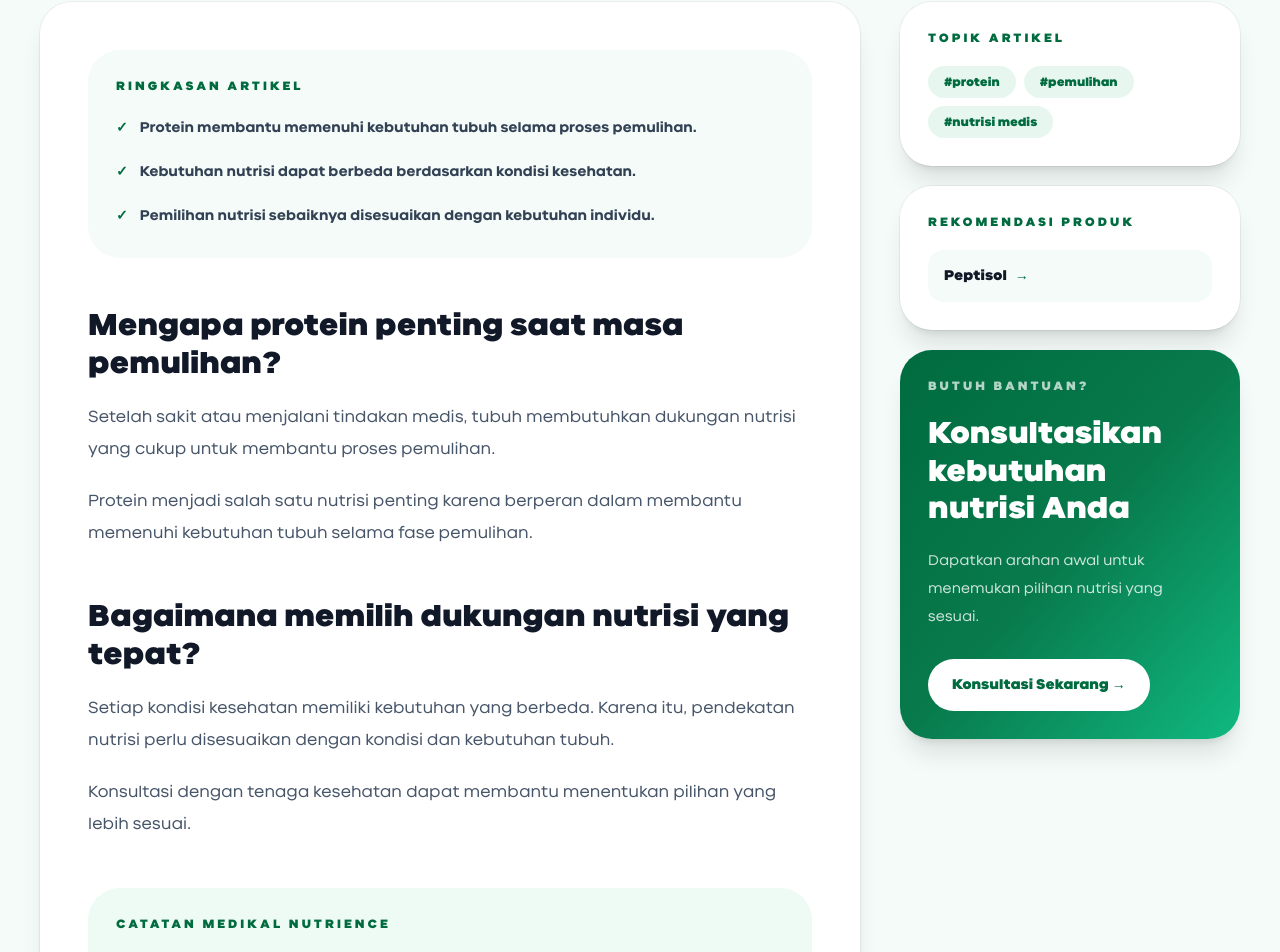
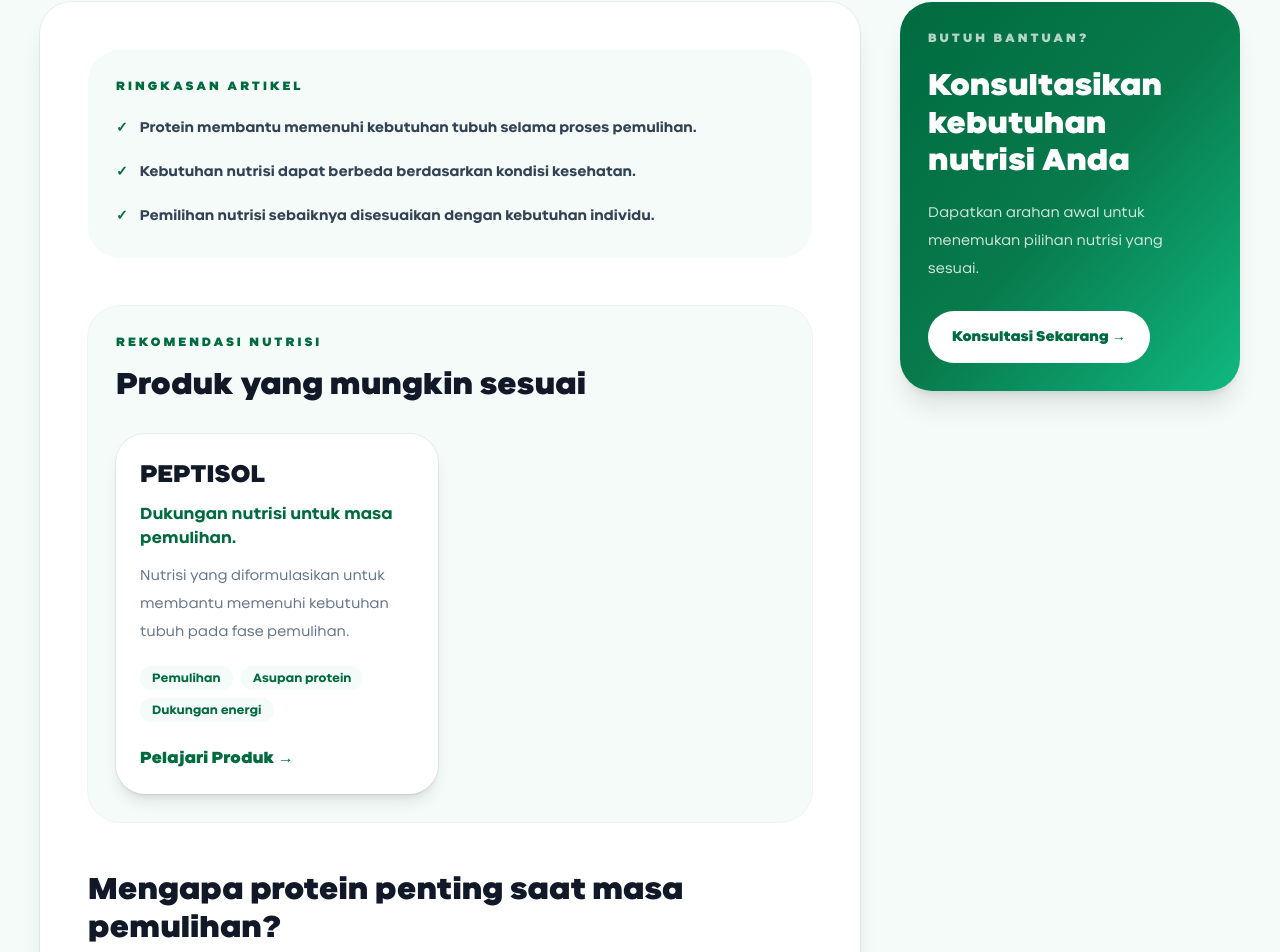
Before and after one commit to dickyendra07/medikal-nutrience, a Next.js app: page /artikel/pentingnya-protein-saat-masa-pemulihan in a window 1280 px wide. Shown: the part 1264-2216 px from the top of the page. Built offline with nearby package versions, Linux system fonts and the light colour scheme.

Commit message:
Add product recommendation layer to article pages

```diff
--- a/src/components/pages/articles/ArticleDetailPage.tsx
+++ b/src/components/pages/articles/ArticleDetailPage.tsx
@@ -1,5 +1,6 @@
 import { Navbar } from "@/components/layout/Navbar";
 import { Footer } from "@/components/layout/Footer";
+import { ArticleProductRecommendation } from "@/components/pages/articles/ArticleProductRecommendation";
 import { articles, type Article } from "@/data/articles";
 
 export function ArticleDetailPage({
@@ -7,37 +8,33 @@ export function ArticleDetailPage({
 }: {
   article: Article;
 }) {
+
   const relatedArticles = articles
     .filter((item) => item.slug !== article.slug)
     .map((item) => {
 
       const sameCategory =
-        item.category === article.category
-          ? 5
-          : 0;
-
+        item.category === article.category ? 5 : 0;
 
       const sharedTags =
         item.tags.filter((tag) =>
           article.tags.includes(tag)
         ).length * 3;
 
-
       const sharedProducts =
-        (item.relatedProducts ?? []).filter((product) =>
+        item.relatedProducts?.filter((product) =>
           article.relatedProducts?.includes(product)
-        ).length * 4;
+        ).length
+        ? 4
+        : 0;
 
 
       const popularityBonus =
-        item.popular
-          ? 1
-          : 0;
+        item.popular ? 1 : 0;
 
 
       return {
         article: item,
-
         score:
           sameCategory +
           sharedTags +
@@ -54,6 +51,7 @@ export function ArticleDetailPage({
     )
     .slice(0, 3);
 
+
   return (
     <>
       <Navbar />
@@ -65,31 +63,33 @@ export function ArticleDetailPage({
           <div className="absolute left-[-180px] top-[-180px] h-[420px] w-[420px] rounded-full bg-[#d9f3e8]" />
           <div className="absolute right-[-150px] top-20 h-[420px] w-[420px] rounded-full bg-[#c6f1df]" />
 
+
           <div className="relative mx-auto max-w-[1280px]">
+
 
             <div className="max-w-5xl reveal-left">
 
-              <nav
-                aria-label="Breadcrumb"
-                className="mb-8 flex flex-wrap items-center gap-2 text-sm font-bold text-[#64748b]"
-              >
-                <a
-                  href="/"
-                  className="transition hover:text-[#006b3f]"
-                >
-                  Home
-                </a>
+              <nav className="
+              mb-8
+              flex
+              flex-wrap
+              items-center
+              gap-2
+              text-sm
+              font-bold
+              text-[#64748b]
+              ">
+                <span>
+                  Beranda
+                </span>
 
                 <span>
                   →
                 </span>
 
-                <a
-                  href="/artikel"
-                  className="transition hover:text-[#006b3f]"
-                >
+                <span>
                   Artikel
-                </a>
+                </span>
 
                 <span>
                   →
@@ -98,6 +98,7 @@ export function ArticleDetailPage({
                 <span className="text-[#006b3f]">
                   {article.category}
                 </span>
+
               </nav>
 
 
@@ -154,6 +155,7 @@ export function ArticleDetailPage({
                         key={item}
                         className="flex gap-3 text-sm font-bold leading-7 text-[#334155]"
                       >
+
                         <span className="text-[#006b3f]">
                           ✓
                         </span>
@@ -168,11 +170,19 @@ export function ArticleDetailPage({
                 </div>
 
 
+                {article.relatedProducts?.length ? (
+                  <ArticleProductRecommendation
+                    products={article.relatedProducts}
+                  />
+                ) : null}
+
+
 
                 <div className="mt-12 space-y-12">
 
 
                   {article.content.map((section)=>(
+
                     <section key={section.heading}>
 
                       <h2 className="text-2xl font-black leading-tight text-[#111827] md:text-3xl">
@@ -183,31 +193,19 @@ export function ArticleDetailPage({
                       <div className="mt-5 space-y-5 text-base leading-8 text-[#475569]">
 
                         {section.paragraphs.map((paragraph)=>(
+
                           <p key={paragraph}>
                             {paragraph}
                           </p>
+
                         ))}
 
                       </div>
 
                     </section>
+
                   ))}
 
-
-                </div>
-
-
-
-                <div className="mt-12 rounded-[2rem] bg-[#eefaf4] p-7">
-
-                  <p className="text-xs font-black uppercase tracking-[0.25em] text-[#006b3f]">
-                    Catatan Medikal Nutrience
-                  </p>
-
-                  <p className="mt-4 text-sm leading-7 text-[#475569]">
-                    Informasi dalam artikel ini bersifat edukasi dan tidak
-                    menggantikan konsultasi langsung dengan tenaga kesehatan.
-                  </p>
 
                 </div>
 
@@ -216,66 +214,7 @@ export function ArticleDetailPage({
 
 
 
-              <aside className="space-y-5 lg:sticky lg:top-28 lg:h-fit">
-
-
-                <div className="rounded-[2rem] bg-white p-7 shadow-xl ring-1 ring-black/5">
-
-                  <p className="text-xs font-black uppercase tracking-[0.25em] text-[#006b3f]">
-                    Topik Artikel
-                  </p>
-
-
-                  <div className="mt-5 flex flex-wrap gap-2">
-
-                    {article.tags.map((tag)=>(
-                      <span
-                        key={tag}
-                        className="rounded-full bg-[#e7f7ef] px-4 py-2 text-xs font-black text-[#006b3f]"
-                      >
-                        #{tag}
-                      </span>
-                    ))}
-
-                  </div>
-
-                </div>
-
-
-
-                {article.relatedProducts?.length ? (
-
-                  <div className="rounded-[2rem] bg-white p-7 shadow-xl ring-1 ring-black/5">
-
-                    <p className="text-xs font-black uppercase tracking-[0.25em] text-[#006b3f]">
-                      Rekomendasi Produk
-                    </p>
-
-
-                    <div className="mt-5 space-y-3">
-
-                      {article.relatedProducts.map((product)=>(
-                        <a
-                          key={product}
-                          href="/produk"
-                          className="block rounded-2xl bg-[#f4fbf8] p-4 text-sm font-black text-[#111827] transition hover:bg-[#e7f7ef]"
-                        >
-                          {product}
-                          <span className="ml-2 text-[#006b3f]">
-                            →
-                          </span>
-                        </a>
-                      ))}
-
-                    </div>
-
-                  </div>
-
-                ) : null}
-
-
-
-                <div className="rounded-[2rem] bg-gradient-to-br from-[#006b3f] via-[#087a4c] to-[#10b981] p-7 text-white shadow-xl">
+              <aside className="sticky top-28 h-fit rounded-[2rem] bg-gradient-to-br from-[#006b3f] via-[#087a4c] to-[#10b981] p-7 text-white shadow-xl">
 
                 <p className="text-xs font-black uppercase tracking-[0.25em] text-white/70">
                   Butuh Bantuan?
@@ -299,10 +238,6 @@ export function ArticleDetailPage({
                   Konsultasi Sekarang →
                 </a>
 
-
-                </div>
-
-
               </aside>
 
 
@@ -311,40 +246,38 @@ export function ArticleDetailPage({
 
           </div>
 
+
         </section>
 
 
 
         {relatedArticles.length ? (
 
-          <section className="px-5 pb-20 lg:px-10">
+          <section className="px-5 pb-24 lg:px-10">
 
             <div className="mx-auto max-w-[1280px]">
 
-              <p className="text-xs font-black uppercase tracking-[0.3em] text-[#006b3f]">
-                Related Reading
-              </p>
-
-
-              <h2 className="mt-4 text-4xl font-black text-[#111827]">
+              <h2 className="text-4xl font-black text-[#111827]">
                 Artikel Terkait
               </h2>
 
 
-              <div className="mt-10 grid gap-6 md:grid-cols-3">
+              <div className="mt-10 grid gap-8 md:grid-cols-3">
 
                 {relatedArticles.map((item)=>(
+
                   <a
                     key={item.slug}
                     href={`/artikel/${item.slug}`}
-                    className="overflow-hidden rounded-[2rem] bg-white shadow-xl ring-1 ring-black/5 transition hover:-translate-y-2"
+                    className="overflow-hidden rounded-[2rem] bg-white shadow-xl ring-1 ring-black/5"
                   >
 
                     <img
                       src={item.image}
                       alt={item.title}
-                      className="h-52 w-full object-cover"
+                      className="h-56 w-full object-cover"
                     />
+
 
                     <div className="p-6">
 
@@ -353,13 +286,14 @@ export function ArticleDetailPage({
                       </p>
 
 
-                      <h3 className="mt-3 text-xl font-black leading-tight text-[#111827]">
+                      <h3 className="mt-4 text-xl font-black leading-tight text-[#111827]">
                         {item.title}
                       </h3>
 
                     </div>
 
                   </a>
+
                 ))}
 
               </div>
@@ -371,9 +305,12 @@ export function ArticleDetailPage({
         ) : null}
 
 
+
       </main>
 
+
       <Footer />
+
     </>
   );
 }
--- /dev/null
+++ b/src/components/pages/articles/ArticleProductRecommendation.tsx
@@ -0,0 +1,163 @@
+import { productList } from "@/data/products";
+
+export function ArticleProductRecommendation({
+  products,
+}: {
+  products: string[];
+}) {
+  const recommendedProducts = productList.filter((product) =>
+    products.some(
+      (item) =>
+        item.toLowerCase() === product.name.toLowerCase()
+    )
+  );
+
+  if (!recommendedProducts.length) {
+    return null;
+  }
+
+  return (
+    <section
+      className="
+      mt-12
+      rounded-[2rem]
+      bg-[#f4fbf8]
+      p-7
+      ring-1
+      ring-black/5
+      "
+    >
+
+      <p
+        className="
+        text-xs
+        font-black
+        uppercase
+        tracking-[0.25em]
+        text-[#006b3f]
+        "
+      >
+        Rekomendasi Nutrisi
+      </p>
+
+
+      <h3
+        className="
+        mt-4
+        text-3xl
+        font-black
+        text-[#111827]
+        "
+      >
+        Produk yang mungkin sesuai
+      </h3>
+
+
+      <div
+        className="
+        mt-8
+        grid
+        gap-6
+        md:grid-cols-2
+        "
+      >
+
+        {recommendedProducts.map((product)=>(
+          <a
+            key={product.name}
+            href={`/produk/${product.name.toLowerCase()}`}
+            className="
+            rounded-[1.8rem]
+            bg-white
+            p-6
+            shadow-lg
+            ring-1
+            ring-black/5
+            transition
+            hover:-translate-y-1
+            "
+          >
+
+            <h4
+              className="
+              text-2xl
+              font-black
+              text-[#111827]
+              "
+            >
+              {product.name}
+            </h4>
+
+
+            <p
+              className="
+              mt-3
+              font-bold
+              text-[#006b3f]
+              "
+            >
+              {product.tagline}
+            </p>
+
+
+            <p
+              className="
+              mt-3
+              text-sm
+              leading-7
+              text-[#64748b]
+              "
+            >
+              {product.description}
+            </p>
+
+
+            <div
+              className="
+              mt-5
+              flex
+              flex-wrap
+              gap-2
+              "
+            >
+
+              {product.benefits.map((benefit)=>(
+                <span
+                  key={benefit}
+                  className="
+                  rounded-full
+                  bg-[#f4fbf8]
+                  px-3
+                  py-1
+                  text-xs
+                  font-bold
+                  text-[#006b3f]
+                  "
+                >
+                  {benefit}
+                </span>
+              ))}
+
+            </div>
+
+
+            <span
+              className="
+              mt-6
+              inline-flex
+              font-black
+              text-[#006b3f]
+              "
+            >
+              Pelajari Produk →
+            </span>
+
+
+          </a>
+        ))}
+
+      </div>
+
+    </section>
+  );
+}
```
Lines whose indentation alone changed are shown as unchanged.
